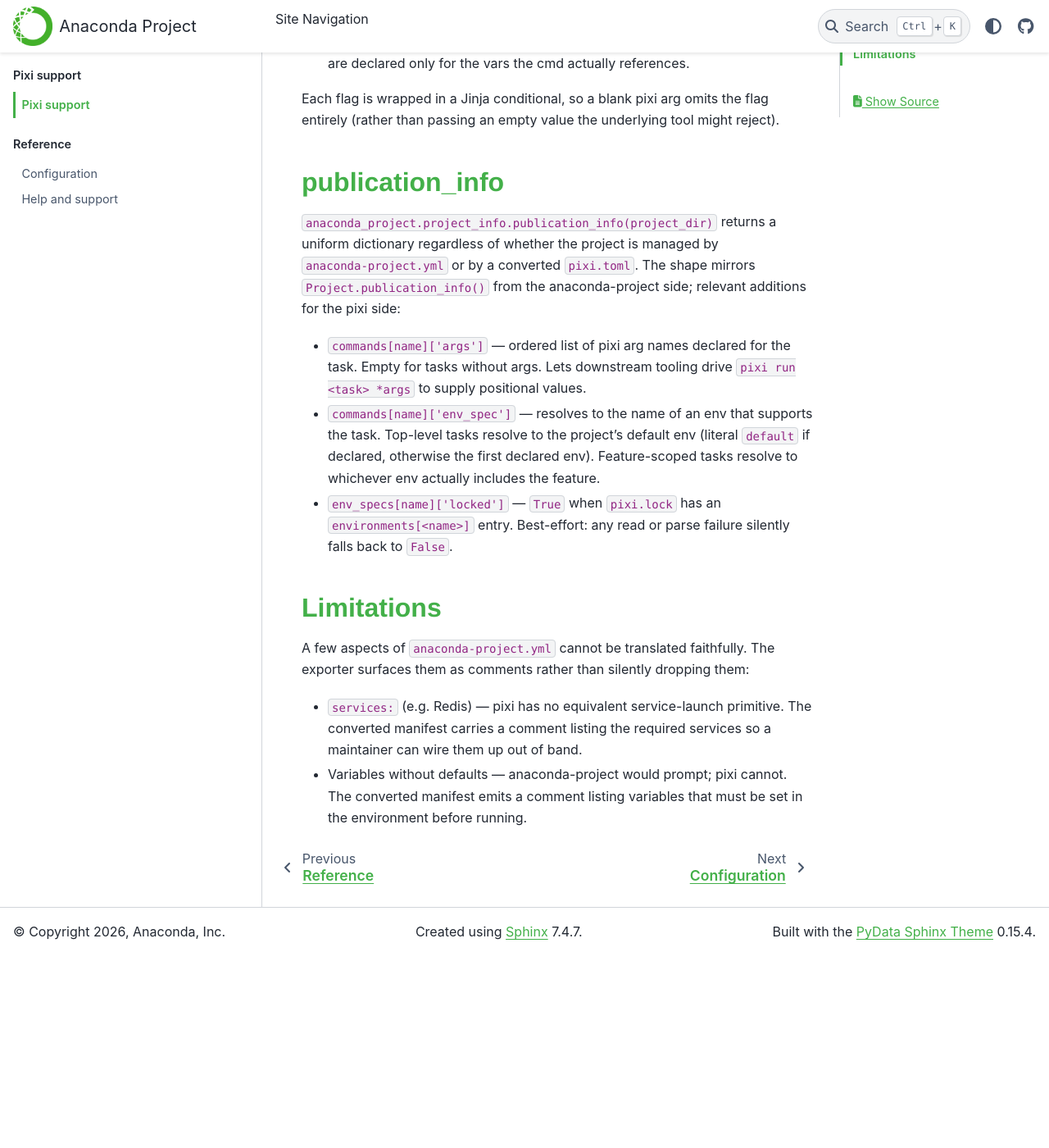
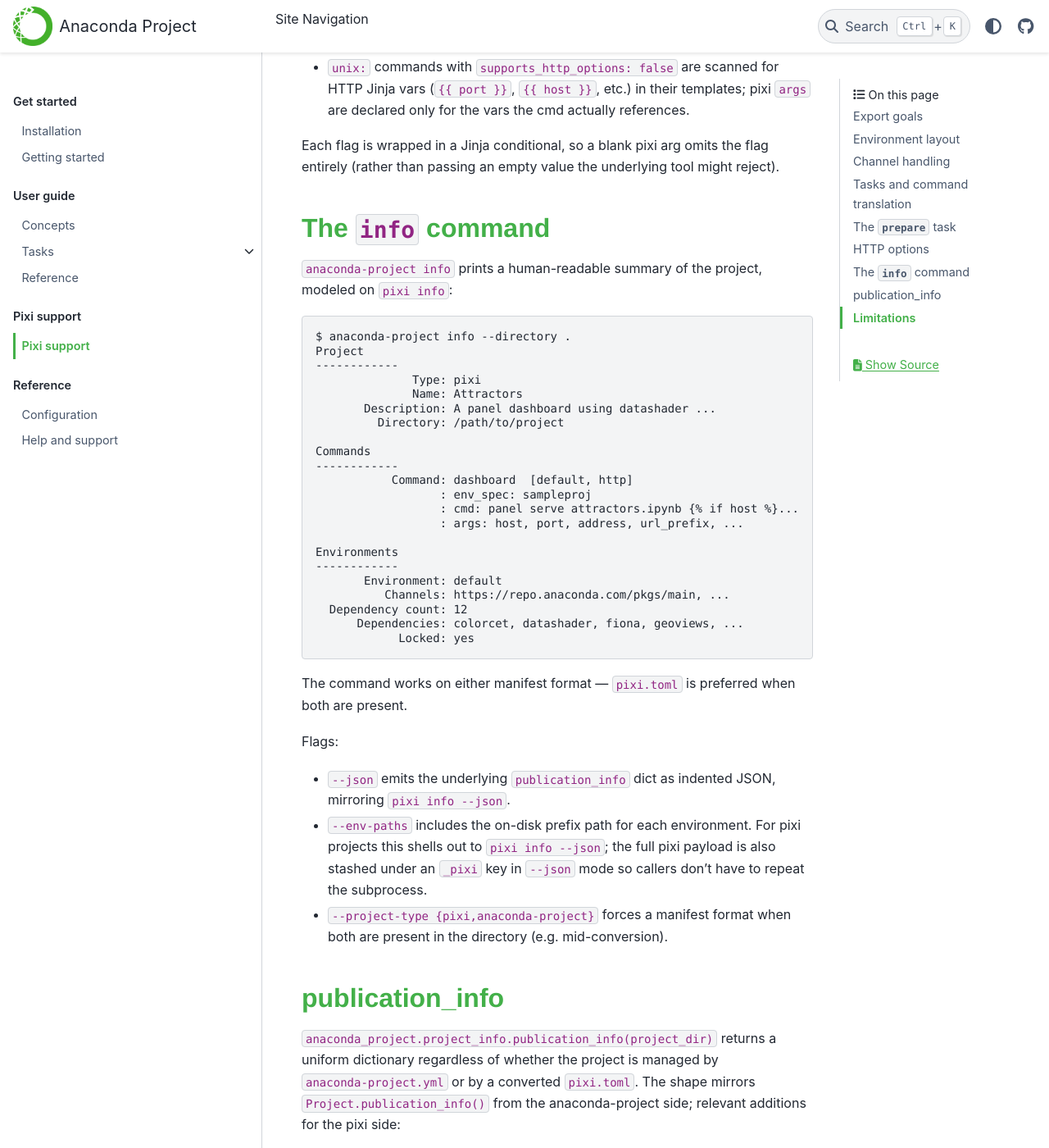
Before and after one commit to anaconda/anaconda-project, a Sphinx documentation site: the page built from docs/source/pixi-support.rst, in a window 1280 px wide and 1400 px high, scrolled down 3589 px. Shown: the whole window at 82% size. Built offline with Sphinx 7.4.7 and the PyData theme 0.15.4, drawn with Linux system fonts in a browser that asks for light colours; before the commit the page ends 4755 px from its top, so only the background shows below that; some of the changed text lies outside the part shown.

Commit message:
docs(pixi-support): document the info command and publication_info options
The pixi-support page now covers the surface added in #430:

* New "The info command" section with example output, mirrored on
  pixi info, plus the --json / --env-paths / --project-type flags.
* The intro bullet list gains a third item pointing at the CLI command.
* The publication_info section gains a sub-list documenting the
  optional project_type and env_paths arguments and the _pixi field
  that env_paths=True populates for pixi projects.

Verified locally with `sphinx-build -W` (warnings-as-errors); all 21
pages build cleanly.

Co-Authored-By: Claude Opus 4.7 <noreply@anthropic.com>

```diff
--- a/docs/source/pixi-support.rst
+++ b/docs/source/pixi-support.rst
@@ -19,6 +19,9 @@ These are the focus of recent maintenance on this repository:
   dictionary describing the project's commands, environments, and
   variables. Downstream deployment tooling that ingests both formats
   uses this as its single integration point.
+* The ``anaconda-project info`` command, a human-readable view of the
+  same data — modeled on ``pixi info`` — that works on either
+  manifest format.
 
 The rest of this page documents the conventions the conversion uses
 to preserve as much of the original project's behavior as possible.
@@ -160,6 +163,50 @@ Each flag is wrapped in a Jinja conditional, so a blank pixi arg
 omits the flag entirely (rather than passing an empty value the
 underlying tool might reject).
 
+The ``info`` command
+====================
+
+``anaconda-project info`` prints a human-readable summary of the
+project, modeled on ``pixi info``::
+
+    $ anaconda-project info --directory .
+    Project
+    ------------
+                  Type: pixi
+                  Name: Attractors
+           Description: A panel dashboard using datashader ...
+             Directory: /path/to/project
+
+    Commands
+    ------------
+               Command: dashboard  [default, http]
+                      : env_spec: sampleproj
+                      : cmd: panel serve attractors.ipynb {% if host %}...
+                      : args: host, port, address, url_prefix, ...
+
+    Environments
+    ------------
+           Environment: default
+              Channels: https://repo.anaconda.com/pkgs/main, ...
+      Dependency count: 12
+          Dependencies: colorcet, datashader, fiona, geoviews, ...
+                Locked: yes
+
+The command works on either manifest format — ``pixi.toml`` is
+preferred when both are present.
+
+Flags:
+
+* ``--json`` emits the underlying ``publication_info`` dict as
+  indented JSON, mirroring ``pixi info --json``.
+* ``--env-paths`` includes the on-disk prefix path for each
+  environment. For pixi projects this shells out to
+  ``pixi info --json``; the full pixi payload is also stashed
+  under an ``_pixi`` key in ``--json`` mode so callers don't have
+  to repeat the subprocess.
+* ``--project-type {pixi,anaconda-project}`` forces a manifest
+  format when both are present in the directory (e.g. mid-conversion).
+
 publication_info
 ================
 
@@ -182,6 +229,21 @@ the anaconda-project side; relevant additions for the pixi side:
   ``environments[<name>]`` entry. Best-effort: any read or parse
   failure silently falls back to ``False``.
 
+Optional arguments:
+
+* ``project_type='pixi' | 'anaconda-project'`` forces a specific
+  manifest format. Default behavior is auto-detect, with ``pixi.toml``
+  winning when both are present. It is an error to ask for a format
+  whose manifest is not in the directory.
+* ``env_paths=True`` populates ``env_specs[name]['path']`` with the
+  on-disk prefix for each declared environment. For anaconda-project
+  this is derived from each ``EnvSpec``; for pixi it requires a
+  ``pixi info --json`` subprocess (so it is opt-in). Failure to
+  invoke pixi or parse its output raises ``RuntimeError``. When the
+  source is pixi, the full ``pixi info --json`` payload is also
+  stored under the top-level ``_pixi`` key so callers that want
+  richer pixi-specific data don't pay for a second subprocess.
+
 Limitations
 ===========
 
```
